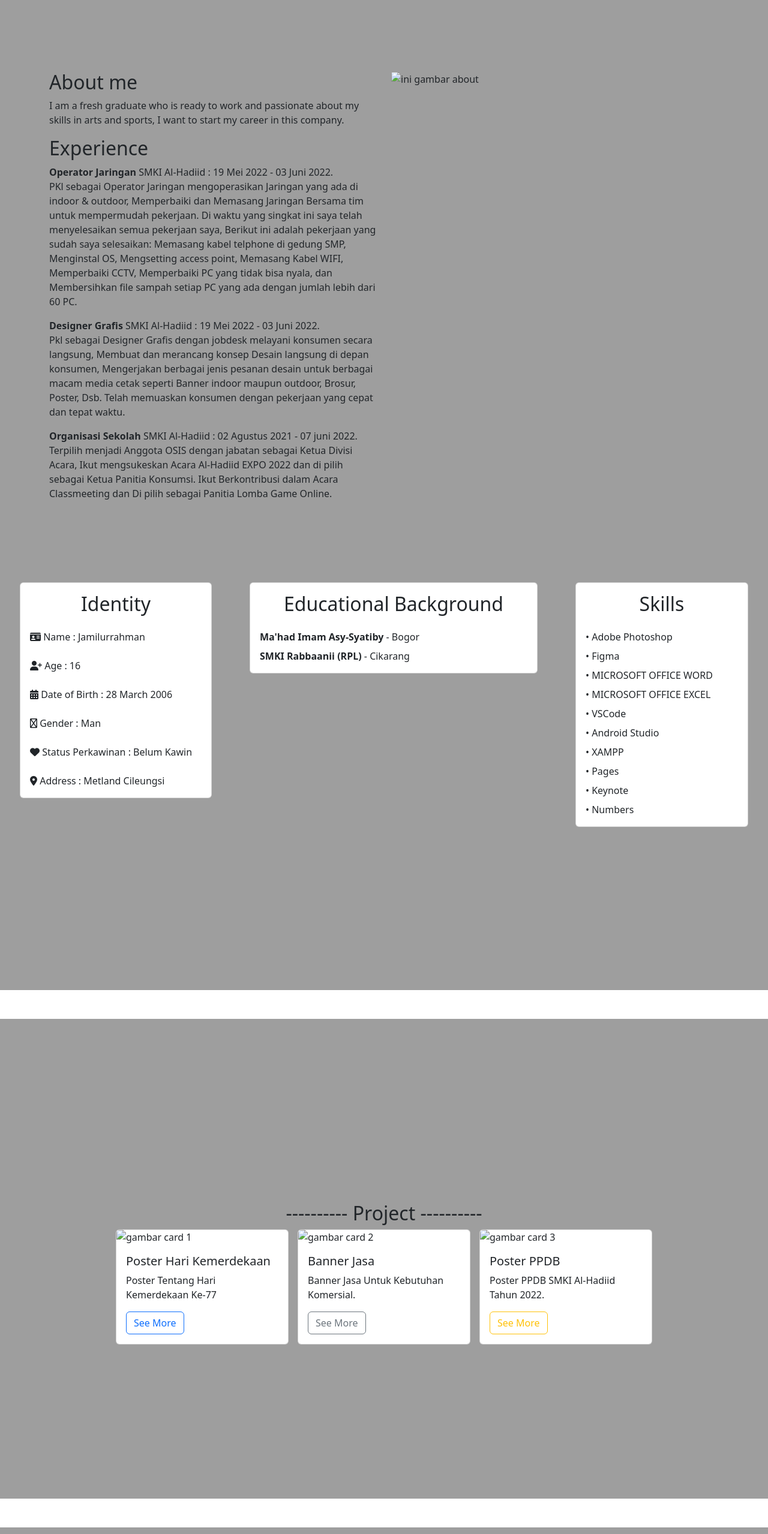
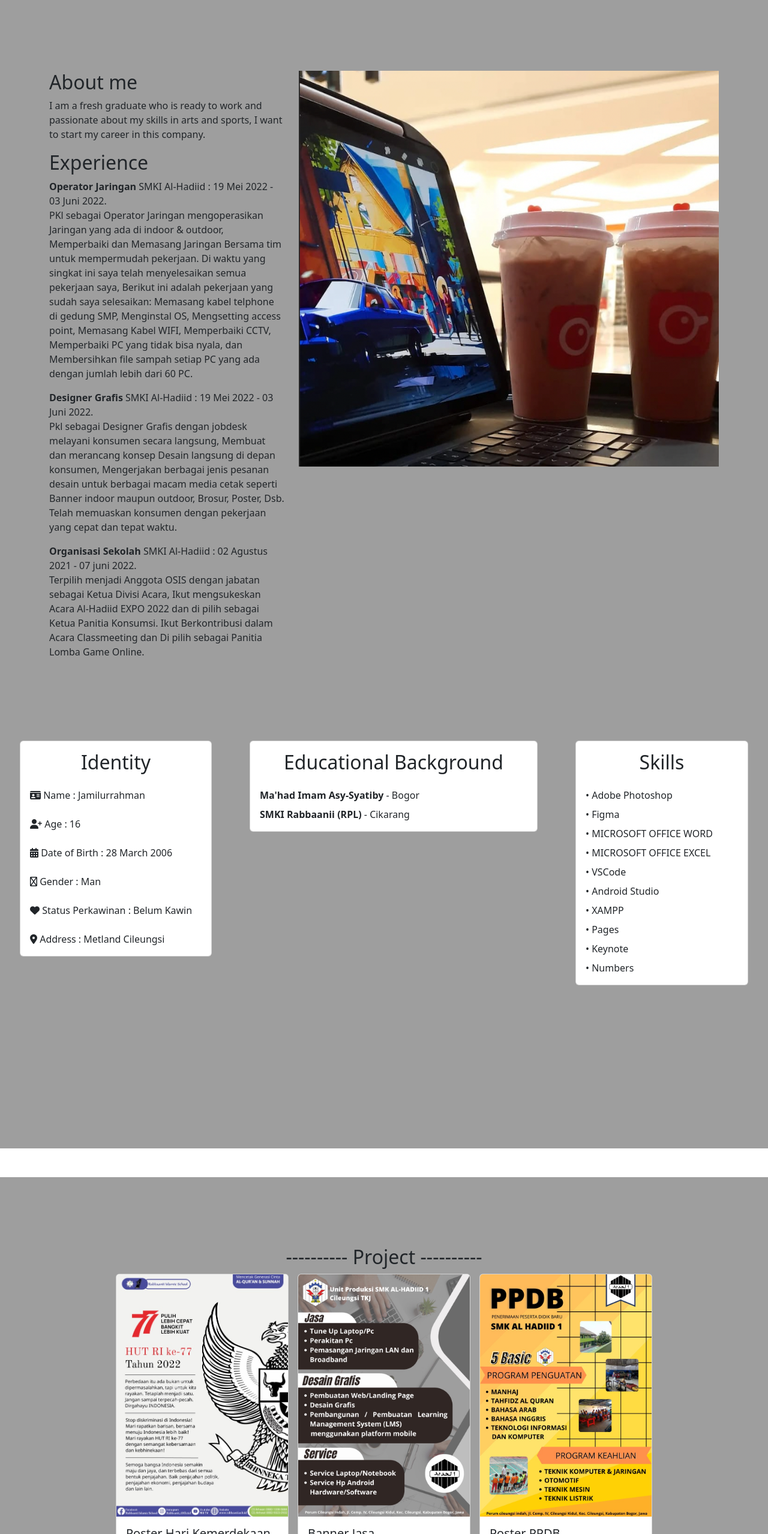
Before and after one commit to Mill-46/Portfolio-, a plain HTML site: page index.html in a window 1280 px wide. Shown: the part 802-3360 px from the top of the page at 60% size. Drawn offline with nearby package versions, Linux system fonts and the light colour scheme; the site is published under a folder, as on GitHub Pages, so addresses that start at the root find nothing.

Commit message:
second-commit

```diff
--- a/index.html
+++ b/index.html
@@ -62,7 +62,7 @@
             <p>Terpilih menjadi Anggota OSIS dengan jabatan sebagai Ketua Divisi Acara, Ikut mengsukeskan Acara Al-Hadiid EXPO 2022 dan di pilih sebagai Ketua Panitia Konsumsi. Ikut Berkontribusi dalam Acara Classmeeting dan Di pilih sebagai Panitia Lomba Game Online.</p>
           </div>
           <div class="col">
-            <img src="/Screen Shot 2022-09-27 at 17.20.36.png" alt="ini gambar about"  width="700" height="660" style="object-fit: cover;">
+            <img src="Screen Shot 2022-09-27 at 17.20.36.png" alt="ini gambar about"  width="700" height="660" style="object-fit: cover;">
           </div>
         </div>
       </div>
@@ -186,7 +186,7 @@
         <div class="box">
           <div class="box-card">
             <div class="card" style="width: 18rem;" data-aos="fade-right">
-              <img src="/3B06F45A-42B5-4A6C-B8DD-9D0E47E2C8CA_1_102_o.jpeg" class="card-img-top" alt="gambar card 1">
+              <img src="3B06F45A-42B5-4A6C-B8DD-9D0E47E2C8CA_1_102_o.jpeg" class="card-img-top" alt="gambar card 1">
               <div class="card-body">
                 <h5 class="card-title">Poster Hari Kemerdekaan</h5>
                 <p class="card-text">Poster Tentang Hari Kemerdekaan Ke-77</p>
@@ -196,7 +196,7 @@
           </div>
           <div class="box-card">
             <div class="card" style="width: 18rem;">
-              <img src="/3CD42078-1977-41A4-8238-44A2C41FD0F2_1_105_c 2.jpeg" class="card-img-top" alt="gambar card 2">
+              <img src="3CD42078-1977-41A4-8238-44A2C41FD0F2_1_105_c 2.jpeg" class="card-img-top" alt="gambar card 2">
               <div class="card-body">
                 <h5 class="card-title">Banner Jasa</h5>
                 <p class="card-text">Banner Jasa Untuk Kebutuhan Komersial.</p>
@@ -206,7 +206,7 @@
           </div>
           <div class="box-card" >
             <div class="card" style="width: 18rem;" data-aos="fade-left">
-              <img src="/B115B9DC-4E71-461A-BB40-9079FBBD91A9_1_105_c.jpeg" class="card-img-top" alt="gambar card 3">
+              <img src="B115B9DC-4E71-461A-BB40-9079FBBD91A9_1_105_c.jpeg" class="card-img-top" alt="gambar card 3">
               <div class="card-body">
                 <h5 class="card-title">Poster PPDB</h5>
                 <p class="card-text">Poster PPDB SMKI Al-Hadiid Tahun 2022.</p>
@@ -230,10 +230,10 @@
           </div>
           <div class="carousel-inner">
             <div class="carousel-item active">
-              <img src="/Galery1.png" class="d-block w-100" alt="gambar 1">
+              <img src="Galery1.png" class="d-block w-100" alt="gambar 1">
             </div>
             <div class="carousel-item">
-              <img src="/Galery2.png" class="d-block w-100" alt="gambar 2">
+              <img src="Galery2.png" class="d-block w-100" alt="gambar 2">
             </div>
             <div class="carousel-item">
               <img src="Galery3.png" class="d-block w-100" alt="gambar 3">
```
